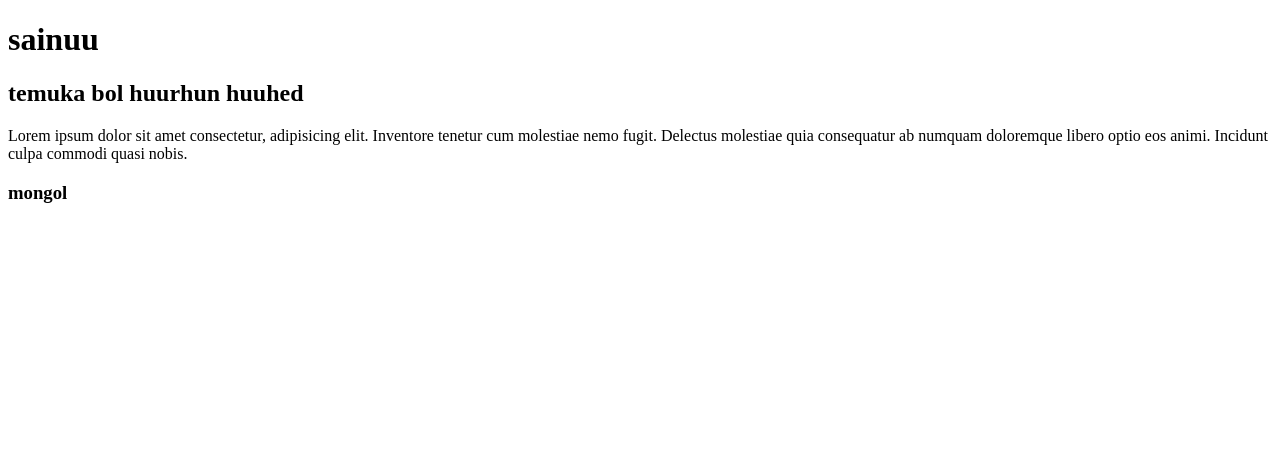
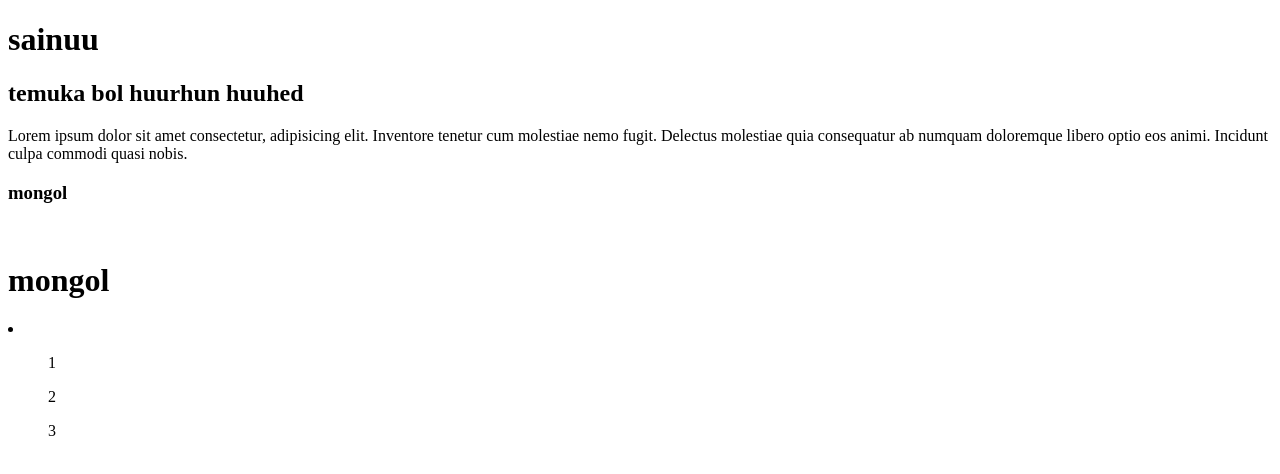
Before and after one commit to Suhbat0423/house, a website: page src/index.html in a window 1280 px wide. Drawn offline with Linux system fonts and the light colour scheme.

Commit message:
footeriig hile

```diff
--- a/src/index.html
+++ b/src/index.html
@@ -16,6 +16,21 @@
     </p>
     <div>
       <h3>mongol</h3>
+      <br />
+      <footer>
+        <h1>mongol</h1>
+        <li>
+          <ul>
+            1
+          </ul>
+          <ul>
+            2
+          </ul>
+          <ul>
+            3
+          </ul>
+        </li>
+      </footer>
     </div>
   </body>
 </html>
```
